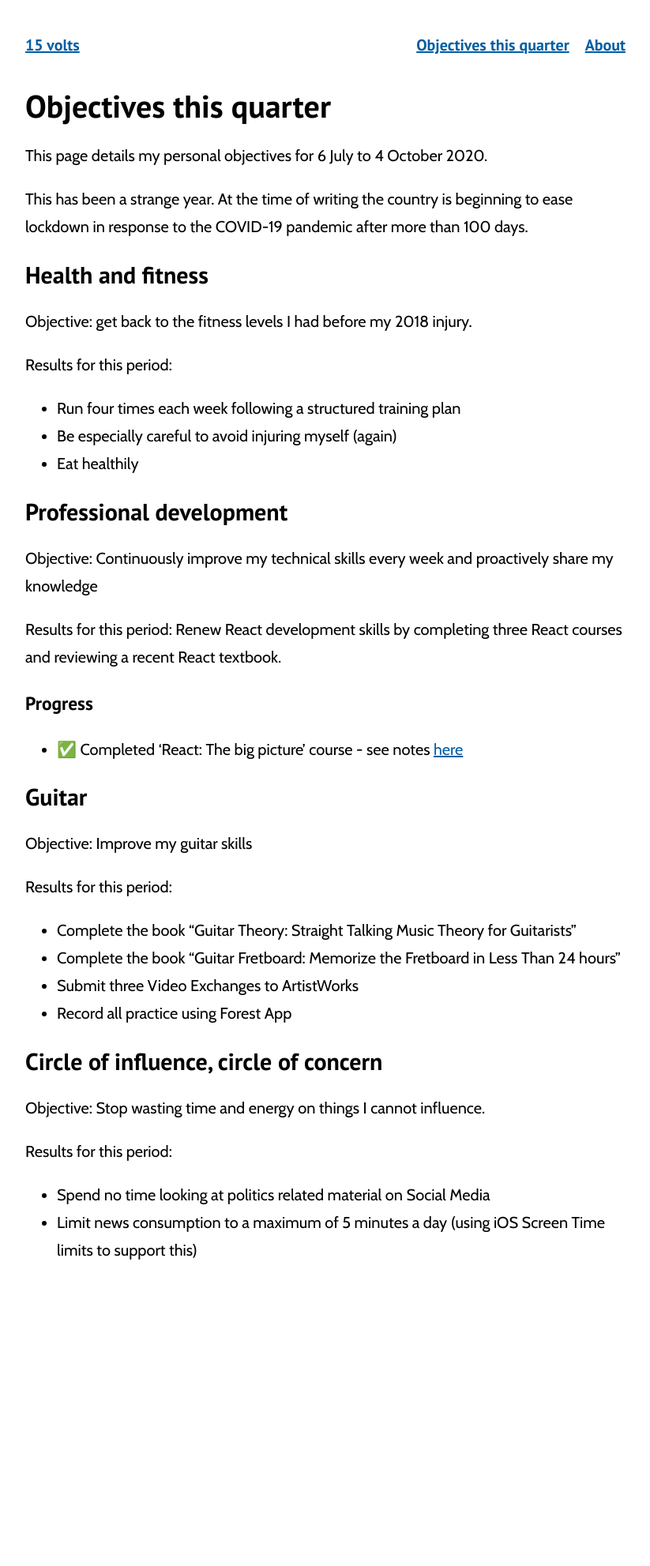
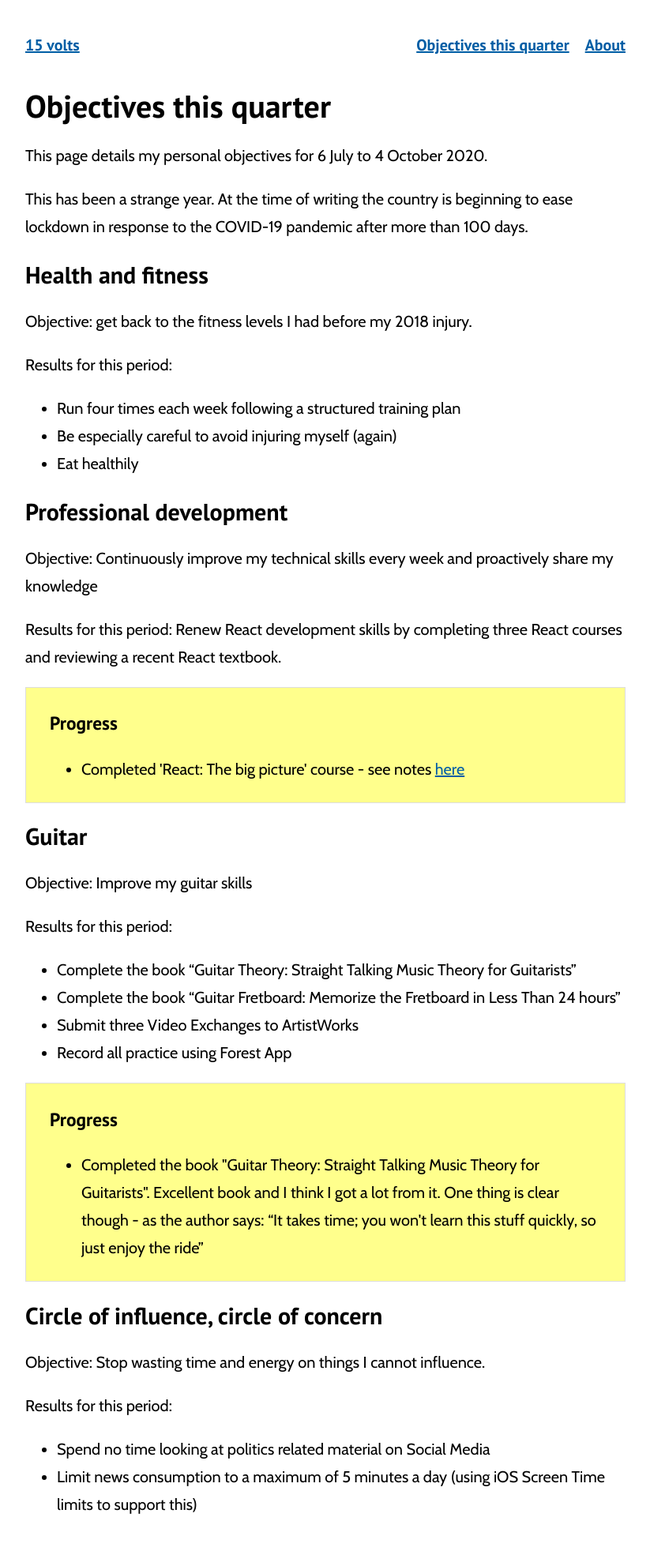
Before and after one commit to gtvj/gtvj.github.io, a Jekyll site: the page built from objectives-2020-Q3.md, in a window 1280 px wide. Shown: the whole page at 79% size, without its empty margins (228-1051 px from the left). Built offline with Jekyll 4.4.1, drawn with Linux system fonts in a browser that asks for light colours; nearby versions of some CDN libraries; before the commit the page ends 1661 px from its top, so only the background shows below that.

Commit message:
Update objectives to include Music Theory book completion

```diff
--- a/_layouts/objectives.html
+++ b/_layouts/objectives.html
@@ -1,7 +1,7 @@
 ---
 layout: default
 ---
-<article class="page okrs">
+<article class="page objectives">
 
     <h1>{{ page.h1 | escape }}</h1>
     <div>
--- a/_sass/_objectives.scss
+++ b/_sass/_objectives.scss
@@ -1,3 +1,7 @@
-.okrs {
-
+.objectives {
+  .progress {
+    background-color: $bright-yellow;
+    border: 1px solid $mid-grey;
+    padding: 0.2em 1.5em;
+  }
 }
--- a/objectives-2020-Q3.md
+++ b/objectives-2020-Q3.md
@@ -27,9 +27,12 @@ Objective: Continuously improve my technical skills every week and proactively s
 
 Results for this period: Renew React development skills by completing three React courses and reviewing a recent React textbook.
 
-### Progress
-
-* ✅ Completed 'React: The big picture' course - see notes [here](/2020/07/08/react-big-picture.html)
+<div class="progress">
+<h3>Progress</h3>
+<ul>
+    <li>Completed 'React: The big picture' course - see notes <a href="/2020/07/08/react-big-picture.html">here</a></li>
+</ul>
+</div>
 
 ## Guitar
 
@@ -41,6 +44,13 @@ Results for this period:
 * Submit three Video Exchanges to ArtistWorks
 * Record all practice using Forest App
 
+<div class="progress">
+<h3>Progress</h3>
+<ul>
+    <li>Completed the book "Guitar Theory: Straight Talking Music Theory for Guitarists". Excellent book and I think I got a lot from it. One thing is clear though - as the author says: <q>It takes time; you won't learn this stuff quickly, so just enjoy the ride</q></li>
+</ul>
+</div>
+
 ## Circle of influence, circle of concern
 
 Objective: Stop wasting time and energy on things I cannot influence.
```
